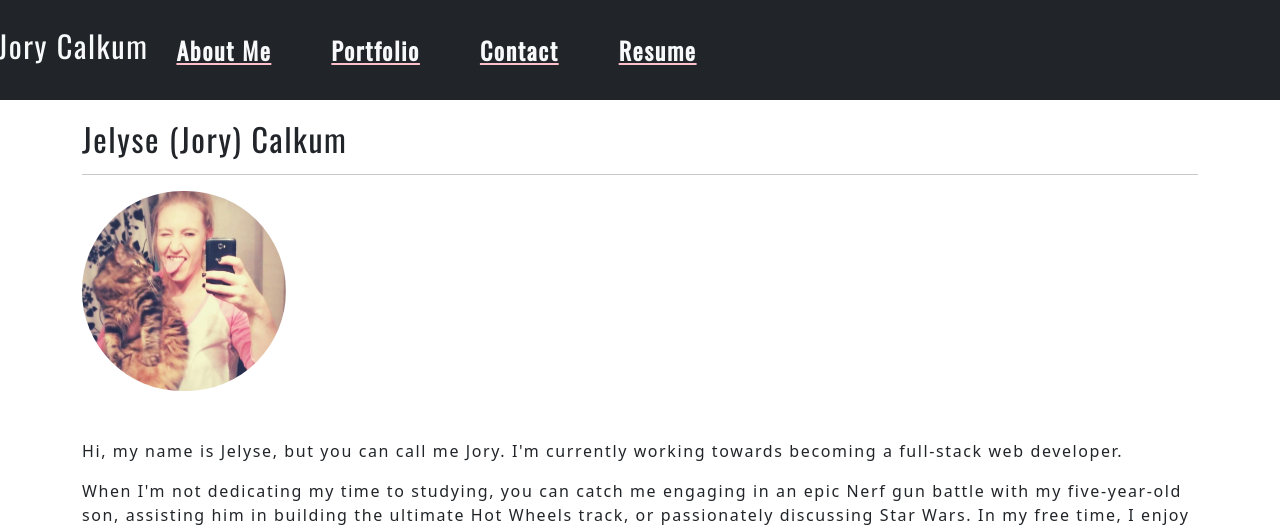
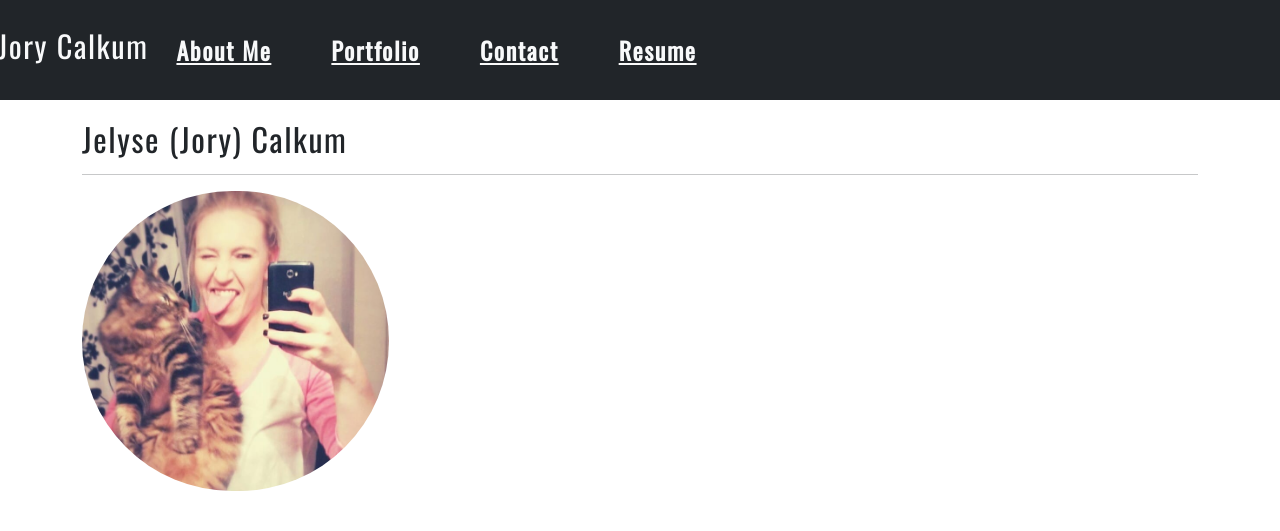
Before and after one commit to JelyseCalkum/my-projectjory, a React (Create React App) app in the folder my-projectjory/: page / in a window 1280 px wide. Shown: the top 531 px of the page. Built offline with nearby package versions, Linux system fonts and the light colour scheme.

Commit message:
fixed typo in contact

```diff
--- a/my-projectjory/src/App.css
+++ b/my-projectjory/src/App.css
@@ -25,7 +25,7 @@
 }
 
 .App-link {
-  color: #61dafb;
+  color: #0582a5;
 }
 
 @keyframes App-logo-spin {
--- a/my-projectjory/src/components/Contact/index.js
+++ b/my-projectjory/src/components/Contact/index.js
@@ -58,7 +58,7 @@ function ContactForm() {
                 )}
 
                 <div class="mt-5 mb-5">
-                    <button data-testid='button' class="btn btn-outline-dark " type="submit" onClick={handleSubmit}>Submit</button>"
+                    <button data-testid='button' class="btn btn-outline-dark" type="submit" onClick={handleSubmit}>Submit</button>
                 </div>
                 </form>
                 </section>
--- a/my-projectjory/src/index.css
+++ b/my-projectjory/src/index.css
@@ -11,7 +11,7 @@ main {
   --primary: #601b92;
   --secondary: #F3A847;
   --tertiary: #B12704;
-  --light: pink;
+  --light: #fafafa;
   --cultured: #A3A3A3;
   --dark: #000000;
   --darker: #111111;
@@ -96,9 +96,6 @@ a:hover {
 
 header {
   background: var(--dark);
-  /*display: flex;
-  align-items: center;
-  justify-content: center;*/
 }
 
 header a {
@@ -131,7 +128,7 @@ img {
 }
 
 #avatar {
-  max-height:200px;
+  max-height:300px;
   border-radius: 300px;
   }
 
@@ -162,7 +159,7 @@ li {
 }
 
 .nav-font {
-  font-family: 'Oswald' ;
+  font-family: 'Oswald';
   font-size: 1.5em;
 }
 
```
